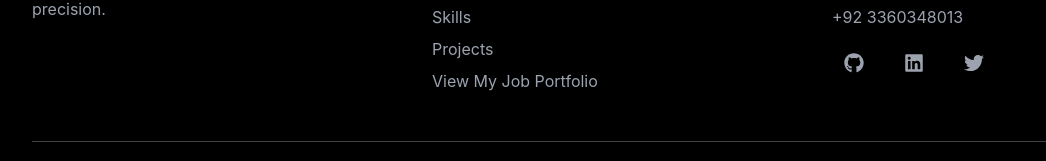
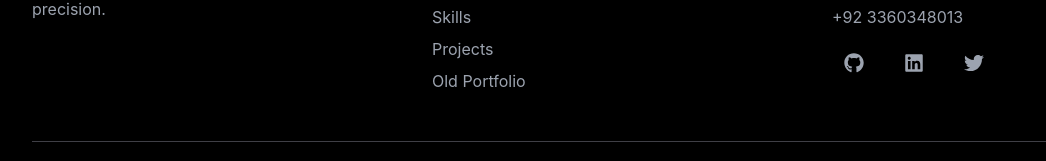
Before and after one commit to AmanWasti9/updated-portfolio, a React (Vite) app: page /projects in a window 1280 px wide. Shown: the part 2132-2293 px from the top of the page, without its empty margins (32-1078 px from the left). Built offline with nearby package versions, Linux system fonts and the light colour scheme.

Commit message:
update old portfolio link

```diff
--- a/src/components/Contact.jsx
+++ b/src/components/Contact.jsx
@@ -63,8 +63,13 @@ const Contact = () => {
                 </a>
               </li>
               <li>
-                <a href="#" className="hover:text-red-600">
-                  View My Job Portfolio
+                <a
+                  href="https://old-portfolio-webapp.vercel.app/"
+                  target="_blank"
+                  rel="noopener noreferrer"
+                  className="hover:text-red-600"
+                >
+                  Old Portfolio
                 </a>
               </li>
             </ul>
```
Also changed, not shown: 1 other file (tests, documents, lock files or other folders).
